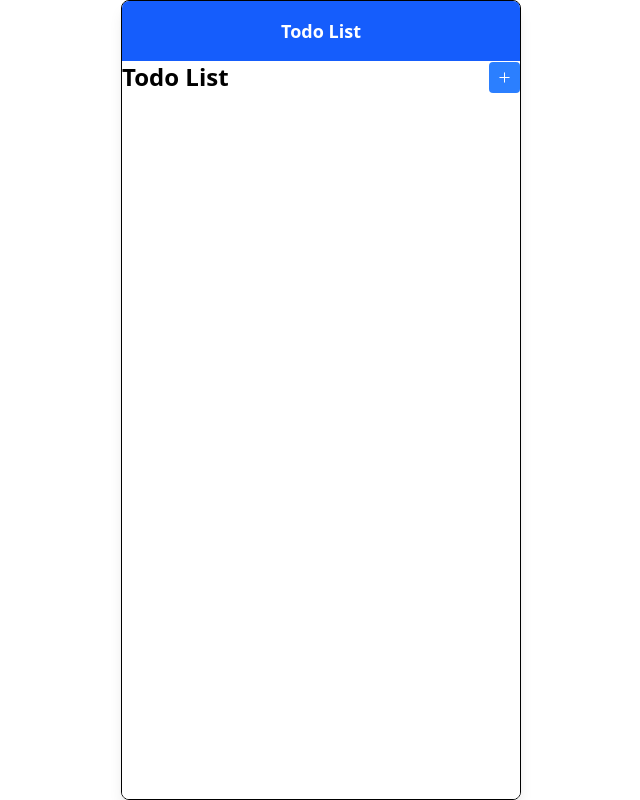
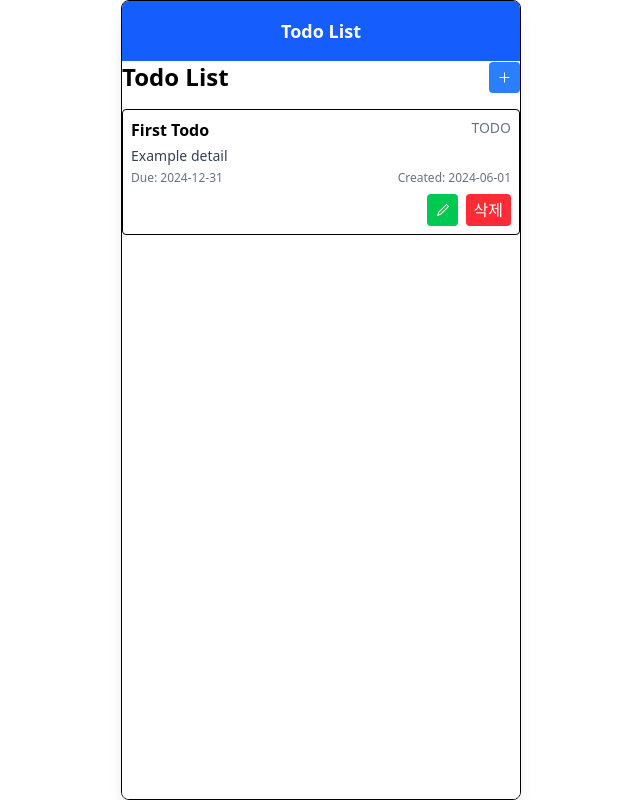
Before and after one commit to Depapepe/frontend-test, a React (Vite) app: page /todos in a window 1280 px wide. Shown: the whole page, without its empty margins (319-959 px from the left). Built offline with nearby package versions, Linux system fonts and the light colour scheme; data requests are answered from the project's data file.

Commit message:
Add json-server mock server

```diff
--- /dev/null
+++ b/db.json
@@ -0,0 +1,15 @@
+{
+  "todos": [
+    {
+      "id": 1,
+      "title": "First Todo",
+      "detail": "Example detail",
+      "dueDate": "2024-12-31",
+      "createdAt": "2024-06-01",
+      "status": "TODO",
+      "checklist": [
+        { "id": 1, "text": "Item 1", "done": false }
+      ]
+    }
+  ]
+}
--- a/package.json
+++ b/package.json
@@ -7,7 +7,8 @@
     "dev": "vite",
     "build": "tsc -b && vite build",
     "lint": "eslint .",
-    "preview": "vite preview"
+    "preview": "vite preview",
+    "mock-server": "json-server --watch db.json --port 3000"
   },
   "dependencies": {
     "@radix-ui/react-icons": "^1.3.2",
@@ -34,6 +35,7 @@
     "prettier-plugin-tailwindcss": "^0.6.14",
     "typescript": "~5.8.3",
     "typescript-eslint": "^8.35.1",
-    "vite": "^7.0.4"
+    "vite": "^7.0.4",
+    "json-server": "^0.17.4"
   }
 }
--- a/src/pages/todo/Todos.tsx
+++ b/src/pages/todo/Todos.tsx
@@ -1,20 +1,26 @@
-import { useState } from 'react';
+import { useEffect, useState } from 'react';
 import { Pencil1Icon, PlusIcon } from '@radix-ui/react-icons';
 import TodoModal from '../../components/TodoModal';
 
 import type { Todo, TodoStatus, ChecklistItem } from '../../types/Todo';
+
+const API_URL = 'http://localhost:3000';
 
 const Todos = () => {
   const [todos, setTodos] = useState<Todo[]>([]);
   const [open, setOpen] = useState(false);
   const [editing, setEditing] = useState<Todo | null>(null);
 
+  useEffect(() => {
+    fetch(`${API_URL}/todos`).then(res => res.json()).then(setTodos);
+  }, []);
+
   const handleAddClick = () => {
     setEditing(null);
     setOpen(true);
   };
 
-  const handleSave = (data: {
+  const handleSave = async (data: {
     title: string;
     detail: string;
     dueDate: string;
@@ -22,22 +28,32 @@ const Todos = () => {
     checklist: ChecklistItem[];
   }) => {
     if (editing) {
-      setTodos(todos.map(t => (t.id === editing.id ? { ...t, ...data } : t)));
+      const res = await fetch(`${API_URL}/todos/${editing.id}`, {
+        method: 'PUT',
+        headers: { 'Content-Type': 'application/json' },
+        body: JSON.stringify({ ...editing, ...data }),
+      });
+      const updated = await res.json();
+      setTodos(todos.map(t => (t.id === updated.id ? updated : t)));
     } else {
-      setTodos([
-        ...todos,
-        {
-          id: Date.now(),
-          createdAt: new Date().toISOString().split('T')[0],
-          ...data,
-        },
-      ]);
+      const newTodo = {
+        createdAt: new Date().toISOString().split('T')[0],
+        ...data,
+      };
+      const res = await fetch(`${API_URL}/todos`, {
+        method: 'POST',
+        headers: { 'Content-Type': 'application/json' },
+        body: JSON.stringify(newTodo),
+      });
+      const created = await res.json();
+      setTodos([...todos, created]);
     }
     setOpen(false);
     setEditing(null);
   };
 
-  const handleDelete = (id: number) => {
+  const handleDelete = async (id: number) => {
+    await fetch(`${API_URL}/todos/${id}`, { method: 'DELETE' });
     setTodos(todos.filter(t => t.id !== id));
   };
 
```
Also changed, not shown: 2 other files (tests, documents, lock files or other folders).
